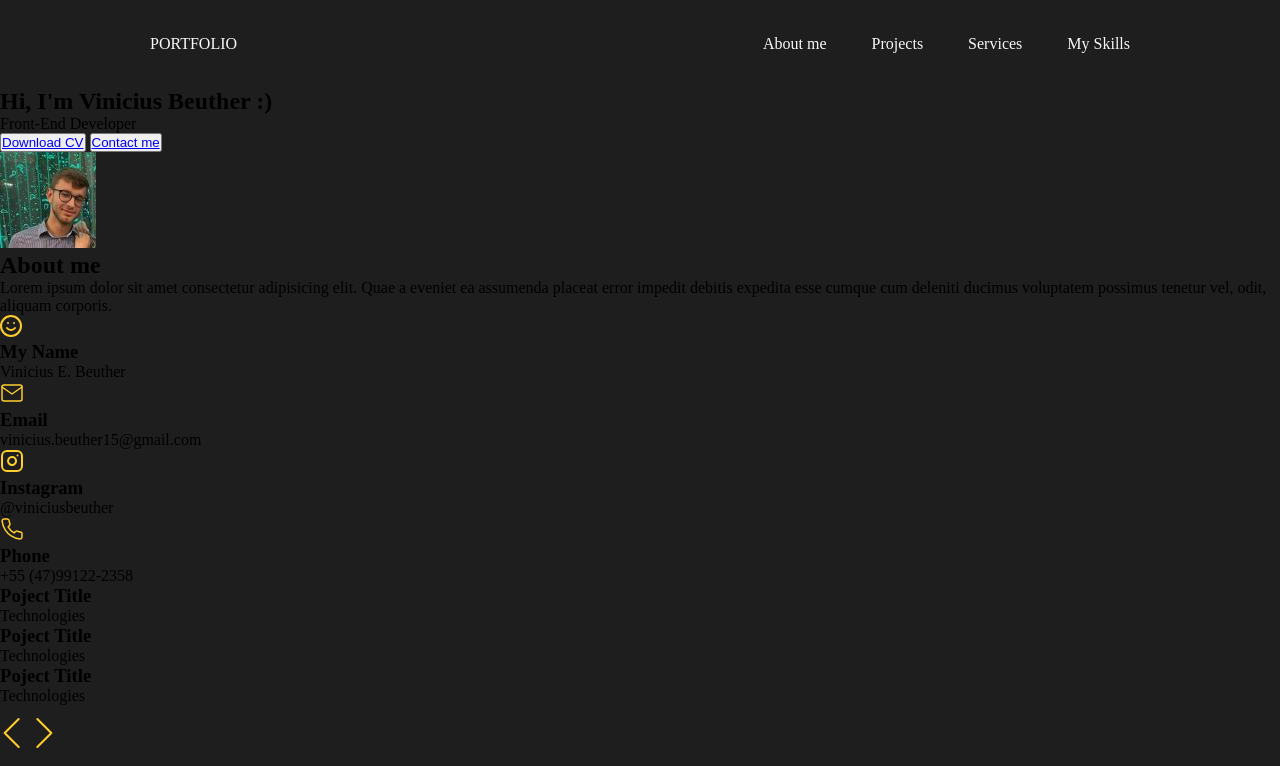
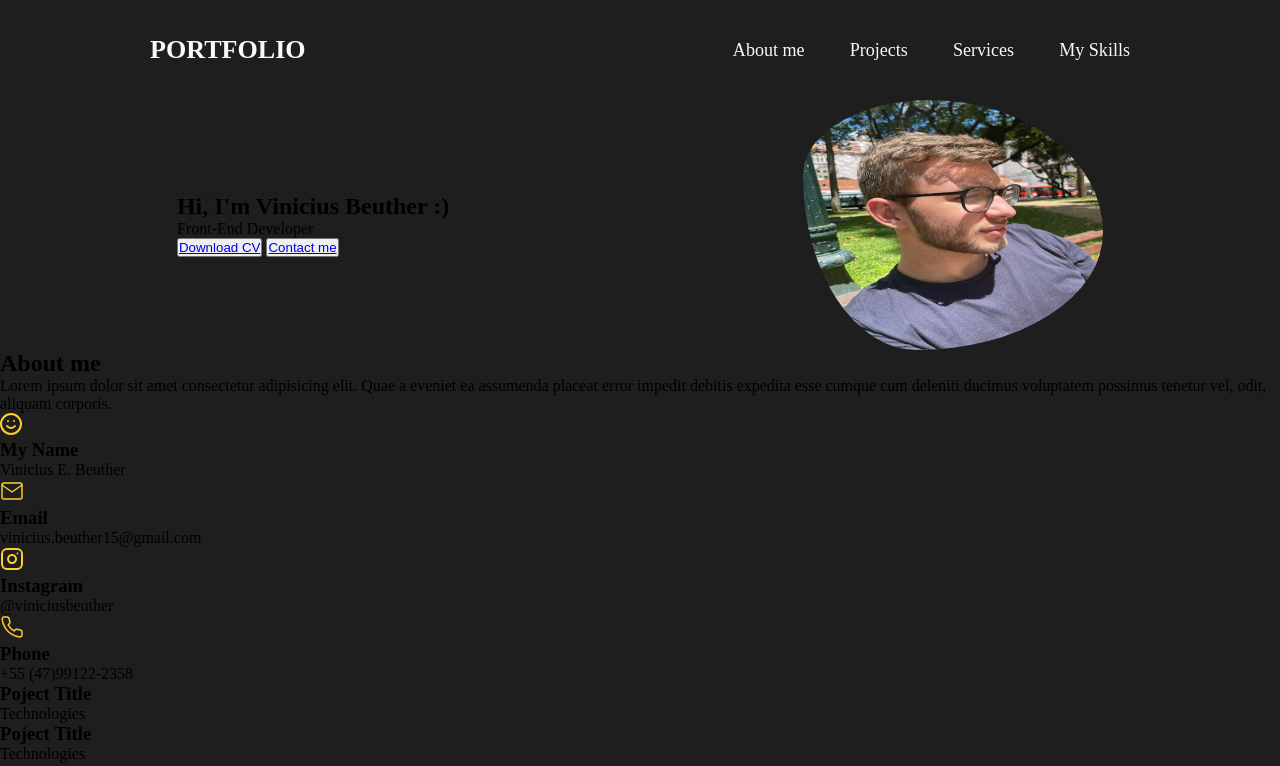
Before and after one commit to ViniciusBeuther/project-Portfolio, a plain HTML site: page index.html in a window 1280 px wide. Shown: the top 766 px of the page. Drawn offline with Linux system fonts and the light colour scheme.

Commit message:
Working on the first section
Working on the first section, with my name, photo and the buttons, just added a new image and changed the border radius and set a :hover

```diff
--- a/css/style.scss
+++ b/css/style.scss
@@ -20,15 +20,41 @@ body
 }
 
 /*Header settings*/
-header{
+header
+{
     display: flex;
     justify-content: space-between;
     align-items: center;
     padding: 35px 150px 35px 150px;
     color: $white-font;
+    font-size: 1.13rem;
 
     span#header-links{
         display: flex;
         gap: 45px;
     }
+
+    span#portfolio{
+        font-size: 1.63rem;
+        font-weight: bold;
+    }
 }
+
+/*First Section styling*/
+
+section.landing-section{
+    display: flex;
+    align-items: center;
+    justify-content: space-around;
+
+    aside#myself-picture, img{
+        width: 100%;
+        max-width: 300px;
+        height: 250px;
+        border-radius: 42% 58% 62% 38% / 30% 53% 47% 70%;
+    }
+    aside#myself-picture:hover,img:hover{
+        box-shadow: 0px 0px 21px 0px #FECE2F;
+        transition: 1.5;
+    }
+}
--- a/index.html
+++ b/index.html
@@ -39,7 +39,7 @@
     <!--Picture-->
         <aside id="myself-picture">
             <picture>
-                <img src="images/Vinicius.jpg" alt="Myself-Image">
+                <img src="images/Adjusted_Photo.JPG" alt="Myself-Image">
             </picture>
         </aside>
 
```
Also changed, not shown: css/style.css, images/35a09df8-7465-4536-8a3a-6d62007672ac.JPG (added), images/Adjusted_Photo.JPG (added), 1 other file.
